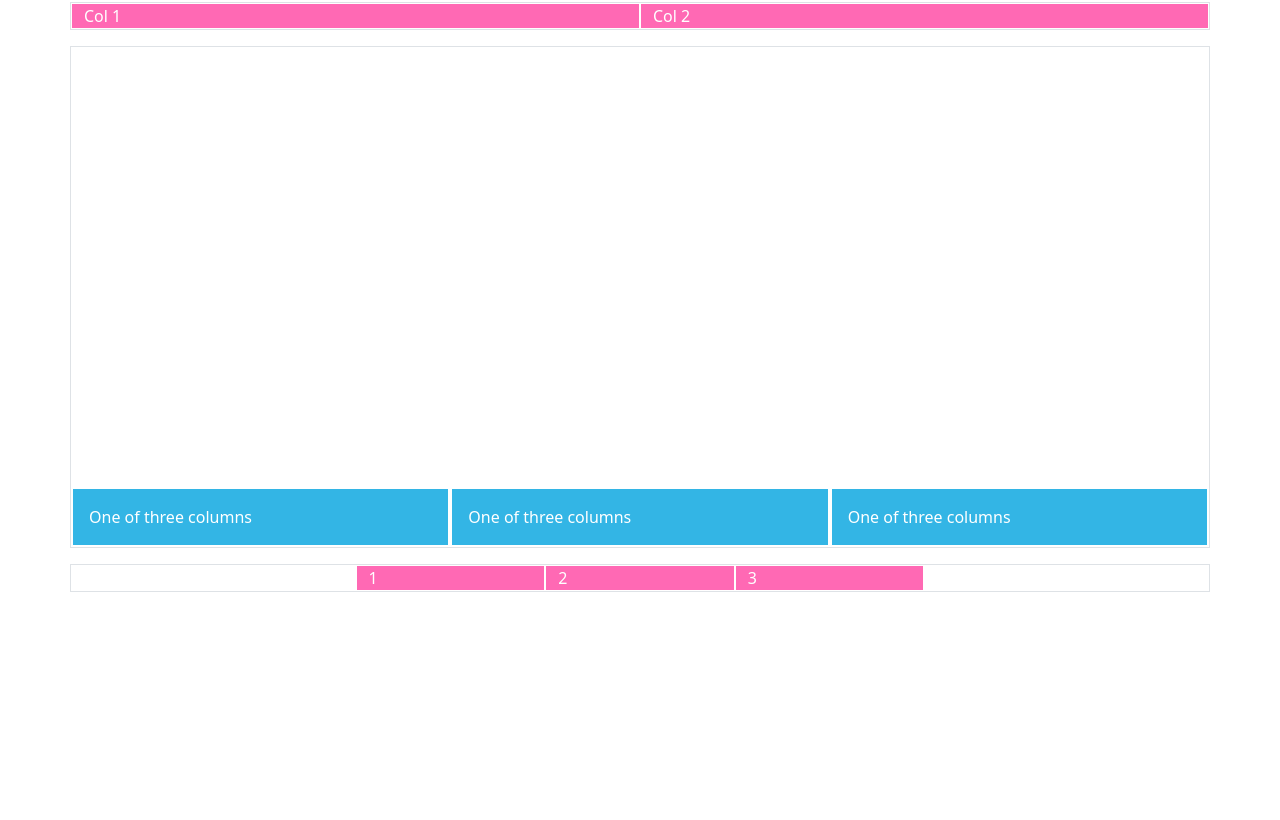
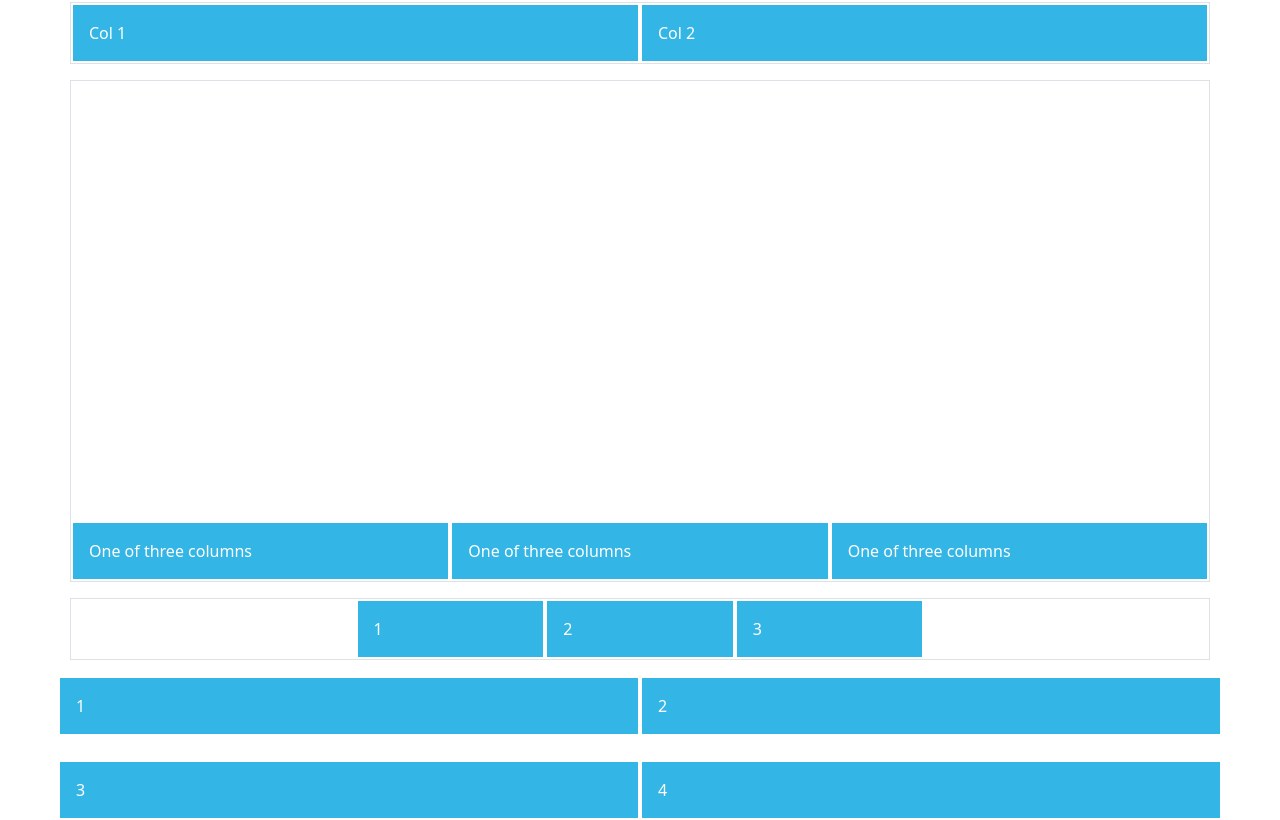
Before and after one commit to reubendawe/bootstrap-learning, a website: page cdn/index.html in a window 1280 px wide. Shown: the part 374-1194 px from the top of the page. Before the commit the page ends 966 px from the top, so only its background shows below. Drawn offline with nearby package versions, Linux system fonts and the light colour scheme.

Commit message:
CSS *= fixed

```diff
--- a/cdn/index.html
+++ b/cdn/index.html
@@ -7,17 +7,11 @@
     <link href="https://cdn.jsdelivr.net/npm/bootstrap@5.3.7/dist/css/bootstrap.min.css" rel="stylesheet" integrity="sha384-LN+7fdVzj6u52u30Kp6M/trliBMCMKTyK833zpbD+pXdCLuTusPj697FH4R/5mcr" crossorigin="anonymous">
     <style>
 
-        [class="col"] {
+        [class*="col"] {
             padding: 1rem;
             background-color: #33b5e5;
             border: 2px solid #fff;
             color: #fff;
-        }
-
-        .bp-col-style {
-            background-color: hotpink;
-            color: #fff;
-            border: 1px solid #fff;
         }
 
     </style>
@@ -119,9 +113,28 @@
 
     <div class="container border mt-3">
         <div class="row justify-content-center">
-            <div class="col-2 bp-col-style">1</div>
-            <div class="col-2 bp-col-style">2</div>
-            <div class="col-2 bp-col-style">3</div>
+            <div class="col-2">1</div>
+            <div class="col-2">2</div>
+            <div class="col-2">3</div>
+        </div>
+    </div>
+
+    <!-- Gutters -->
+
+    <div class="container mt-3">
+        <div class="row gx-5 gy-4">
+            <div class="col-6">
+                <div class="child">1</div>
+            </div>
+            <div class="col-6">
+                <div class="child">2</div>
+            </div>
+            <div class="col-6">
+                <div class="child">3</div>
+            </div>
+            <div class="col-6">
+                <div class="child">4</div>
+            </div>
         </div>
     </div>
 
```
